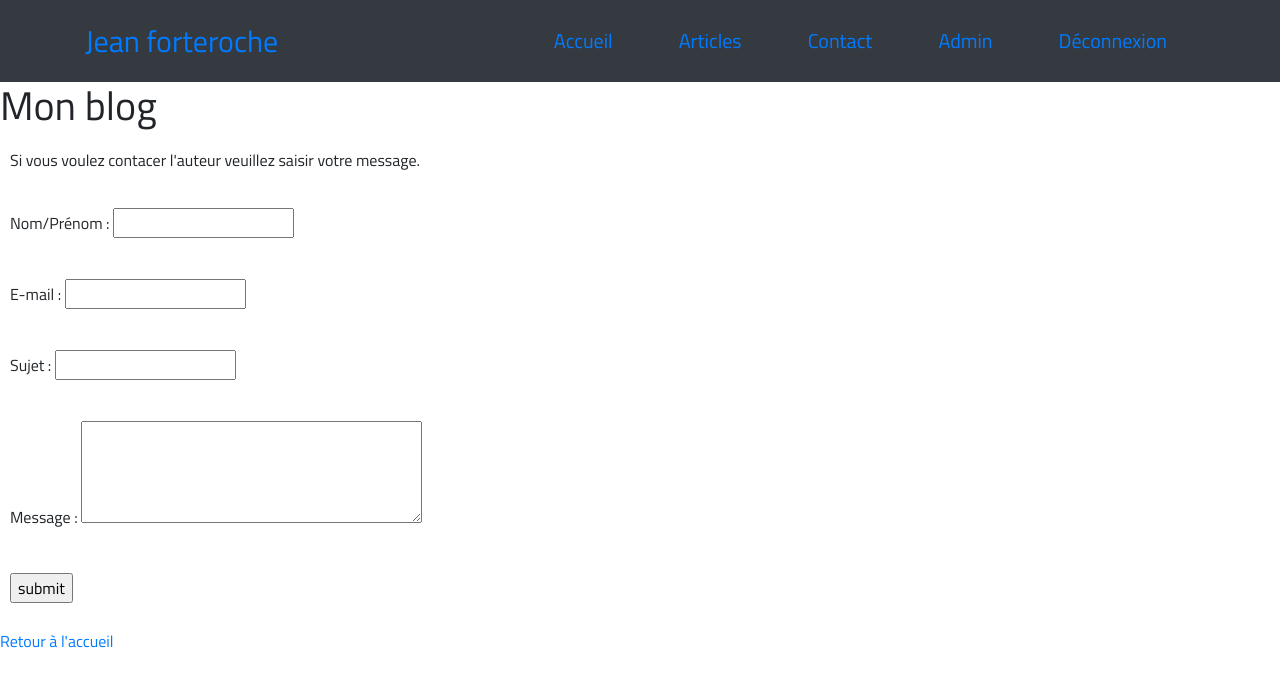
After one commit to Lornitho/Openclassroom-blog, a PHP site: template templates/contact.php in a window 1280 px wide. The commit adds this page. Shown: the top 687 px of the page. Run offline with PHP 8.4, Linux system fonts and the light colour scheme; the template is opened without the code that fills it, so the values that code supplies are empty; some libraries are stand-ins or nearby versions.

Commit message:
creation d'une page contact envoie mail et billet reorganisation des informations visuelles

```diff
--- a/config/Router.php
+++ b/config/Router.php
@@ -30,6 +30,7 @@ class Router
                 if($route === 'article'){
                     $this->frontController->article($this->request->getGet()->get('articleId'));
                 }
+
                 elseif ($route === 'addArticle'){
                     $this->backController->addArticle($this->request->getPost());
                 }
@@ -52,7 +53,7 @@ class Router
                     $this->backController->deleteComment($this->request->getGet()->get('commentId'));
                 }
                 elseif($route === 'contact'){
-                    $this->frontController->contact();
+                    $this->frontController->contact($this->request->getPost());
                 }
                 elseif($route === 'register'){
                     $this->frontController->register($this->request->getPost());
@@ -72,6 +73,9 @@ class Router
                 elseif($route === 'administration'){
                     $this->backController->administration();
                 }
+                elseif ($route === 'articles'){
+                    $this->backController->showAllArticles();
+                }
                 else{
                     $this->errorController->errorNotFound();
                 }
--- a/templates/add_article.php
+++ b/templates/add_article.php
@@ -1,4 +1,8 @@
 
+<header>
+<script src="https://cdn.tiny.cloud/1/no-api-key/tinymce/5/tinymce.min.js" referrerpolicy="origin"></script>
+	<script>tinymce.init({selector:'textarea'});</script>
+</header>
 <?php $this->title = "Nouvel article"; ?>
 <h1>Mon blog</h1>
 <p>En construction</p>
--- a/templates/base.php
+++ b/templates/base.php
@@ -21,11 +21,14 @@
                     <a class="nav-link" href="../public/index.php">Accueil <span class="sr-only">(current)</span></a>
                 </li>
                 <li class="nav-item">
-                    <a class="nav-link" href="#">Billets</a>
+                    <a class="nav-link" href="../public/index.php?route=articles">Articles</a>
+                </li>
+                <li class="nav-item">
+                    <a class="nav-link" href="../public/index.php?route=contact">Contact</a>
                 </li>
                 <?php if ($this->session->get('username')) { ?>
                     <li class="nav-item">
-                          <a class="nav-link" href="../public/index.php?route=profile">Profile</a>
+                          <a class="nav-link" href="../public/index.php?route=administration">Admin</a>
                     </li>
                     <li class="nav-item">
                         <a class="nav-link" href="../public/index.php?route=logout">Déconnexion</a>
--- /dev/null
+++ b/templates/contact.php
@@ -0,0 +1,28 @@
+<?php $this->title = "contact"; ?>
+<h1>Mon blog</h1>
+<p>Si vous voulez contacer l'auteur veuillez saisir votre message.</p>
+<?= $this->session->show('error_login'); ?>
+<div>
+    <form method="post" action="../public/index.php?route=contact">
+    <p>
+        <label for="nom">Nom/Prénom :</label>
+        <input type="text" id="nom" name="nom" />
+    </p>
+    <p>
+        <label for="email">E-mail :</label>
+        <input type="text" id="email" name="email" />
+    </p>
+    <p>
+        <label for="sujet">Sujet :</label>
+        <input type="text" id="sujet" name="sujet" />
+    </p>
+    <p>
+        <label for="message">Message :</label>
+        <textarea id="message" name="message" cols="40" rows="4"></textarea>
+    </p>
+    <p>
+        <input type="submit" name="submit" value=submit />
+    </p>
+</form>
+    <a href="../public/index.php">Retour à l'accueil</a>
+</div>
--- a/templates/edit_article.php
+++ b/templates/edit_article.php
@@ -1,3 +1,7 @@
+<header>
+<script src="https://cdn.tiny.cloud/1/no-api-key/tinymce/5/tinymce.min.js" referrerpolicy="origin"></script>
+<script>tinymce.init({selector:'textarea'});</script>
+</header>
 <?php $this->title = "Modifier l'article"; ?>
 <h1>Mon blog</h1>
 <p>En construction</p>
```
Also changed, not shown: src/Manager/Article.php (+14 -0 lines), src/controller/BackController.php (+7 -0 lines), src/controller/FrontController.php (+13 -2 lines), templates/administration.php (+5 -4 lines), templates/articles.php (added, +24 -0 lines), templates/home.php (+1 -25 lines).
